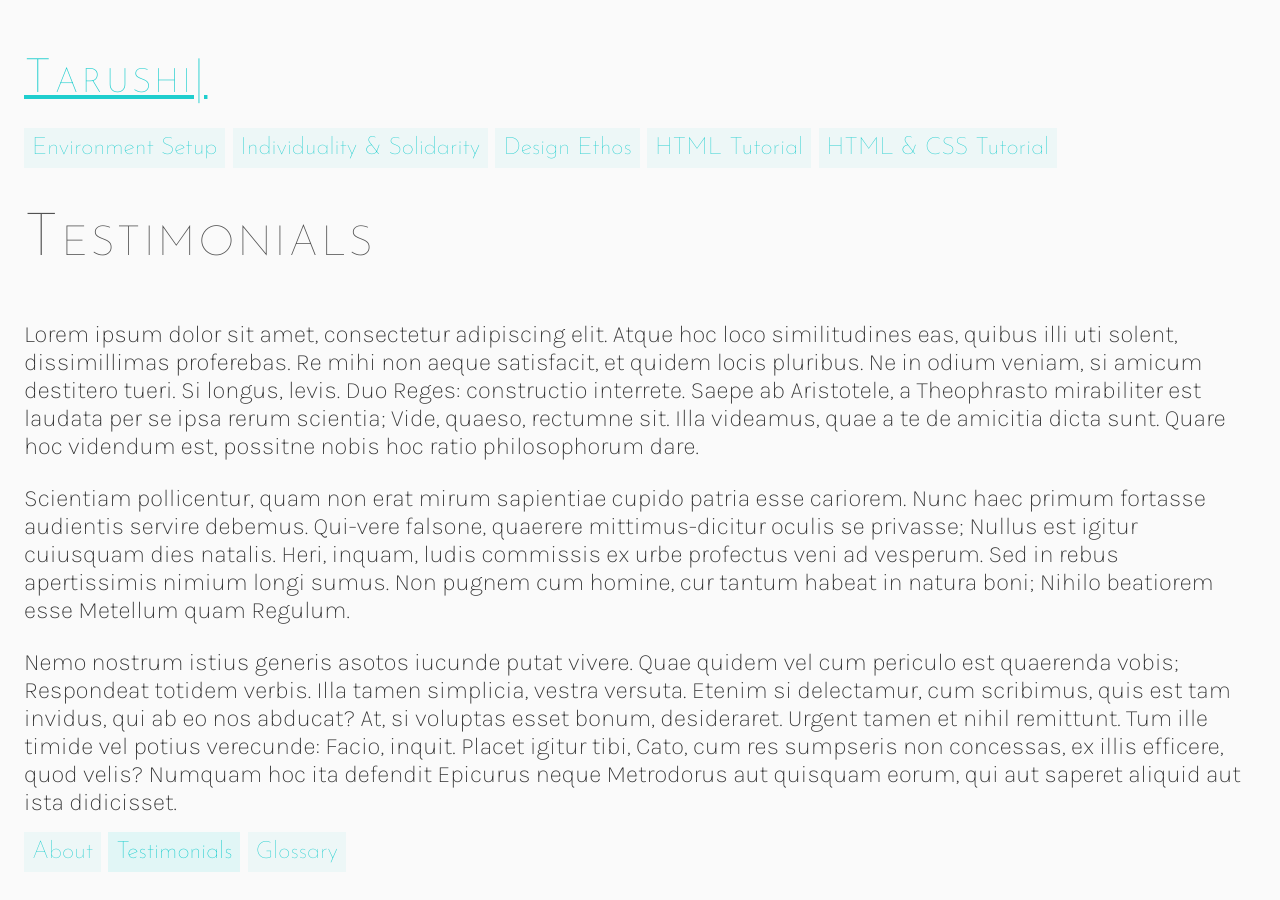
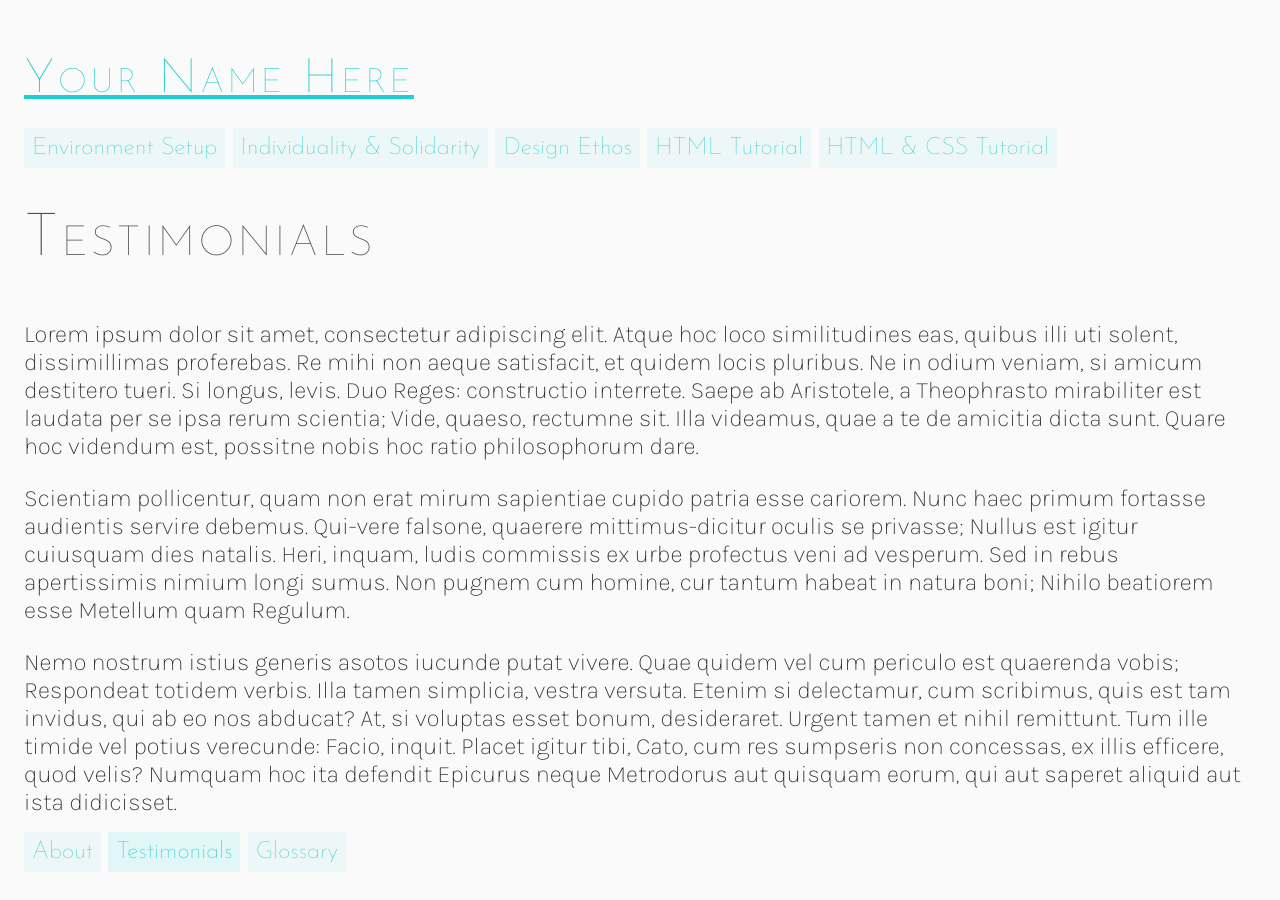
Before and after one commit to scholarslab/brackets, a Jekyll site: the page built from testimonials.html, in a window 1280 px wide. Built offline with Jekyll 4.4.1, drawn with Linux system fonts in a browser that asks for light colours.

Commit message:
Limit title animation to home page.
Adds a conditional that checks the page title, and includes the
animation javascript on the home page.

```diff
--- a/_layouts/default.html
+++ b/_layouts/default.html
@@ -6,6 +6,7 @@
 <header id="banner" role="banner">
     <h1><a id="title" href="{{ "/" | relative_url }}">{{ site.title }}</a></h1>
 </header>
+{% if page.title == 'Home' %}
 <script>
     var names = ["Cherrie", "Jacqui", "Jennifer", "Joseph", "Susan", "Tarushi", "{{ site.title }}"];
     var i = 0;
@@ -33,6 +34,7 @@
         }
         }, 50);
 </script>
+{% endif %}
 <nav id="lessons">
     {% for item in site.global_navigation %}
     {% assign link = site.pages | where_exp: "page", "page.url contains item" | first %}
```
